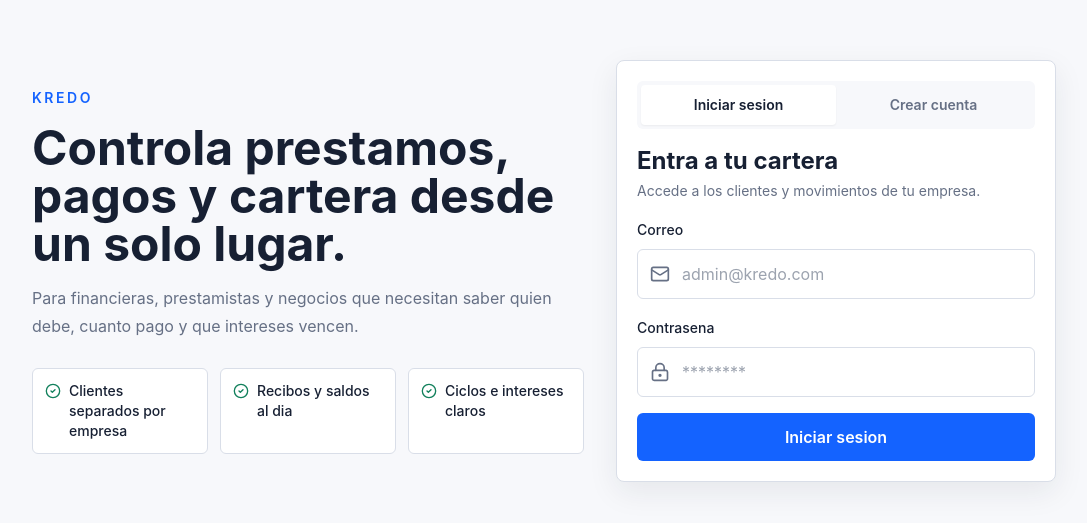
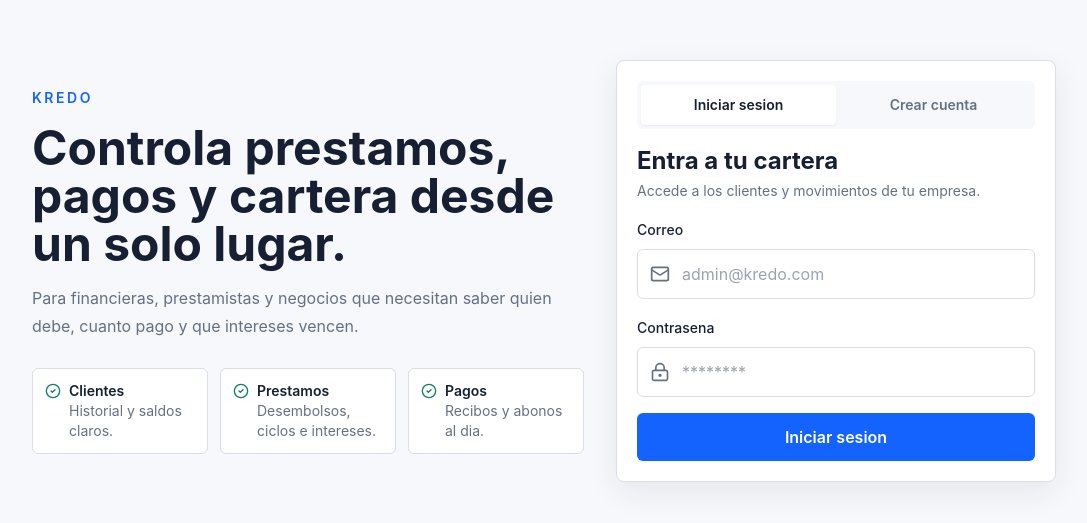
Before and after one commit to 000fdiaz-arch/kredo, a React (Vite) app: page /login in a window 1280 px wide. Shown: the part 129-652 px from the top of the page, without its empty margins (96-1183 px from the left). Built offline with nearby package versions, Linux system fonts and the light colour scheme; no server answers.

Commit message:
Refine login benefit messaging

```diff
--- a/src/features/auth/LoginPage.tsx
+++ b/src/features/auth/LoginPage.tsx
@@ -99,10 +99,17 @@ export function LoginPage() {
           </p>
 
           <div className="mt-7 grid gap-3 text-sm text-kredo-ink sm:grid-cols-3">
-            {["Clientes separados por empresa", "Recibos y saldos al dia", "Ciclos e intereses claros"].map((item) => (
-              <div className="flex items-start gap-2 rounded-md border border-kredo-line bg-white px-3 py-3" key={item}>
+            {[
+              { title: "Clientes", helper: "Historial y saldos claros." },
+              { title: "Prestamos", helper: "Desembolsos, ciclos e intereses." },
+              { title: "Pagos", helper: "Recibos y abonos al dia." },
+            ].map((item) => (
+              <div className="flex items-start gap-2 rounded-md border border-kredo-line bg-white px-3 py-3" key={item.title}>
                 <CheckCircle2 className="mt-0.5 h-4 w-4 flex-none text-kredo-green" aria-hidden="true" />
-                <span className="font-medium leading-5">{item}</span>
+                <span className="leading-5">
+                  <span className="block font-semibold">{item.title}</span>
+                  <span className="block text-kredo-muted">{item.helper}</span>
+                </span>
               </div>
             ))}
           </div>
```
